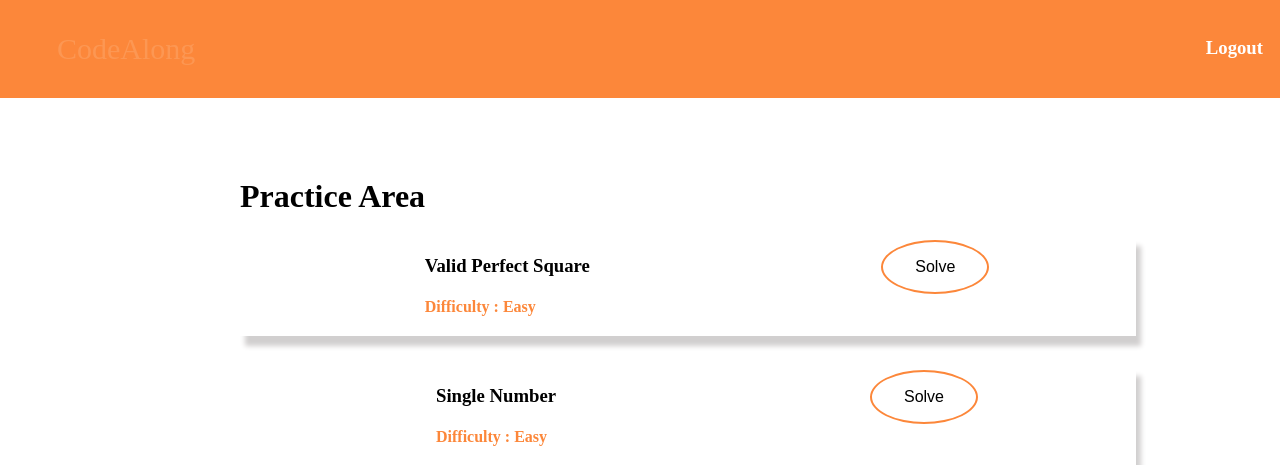
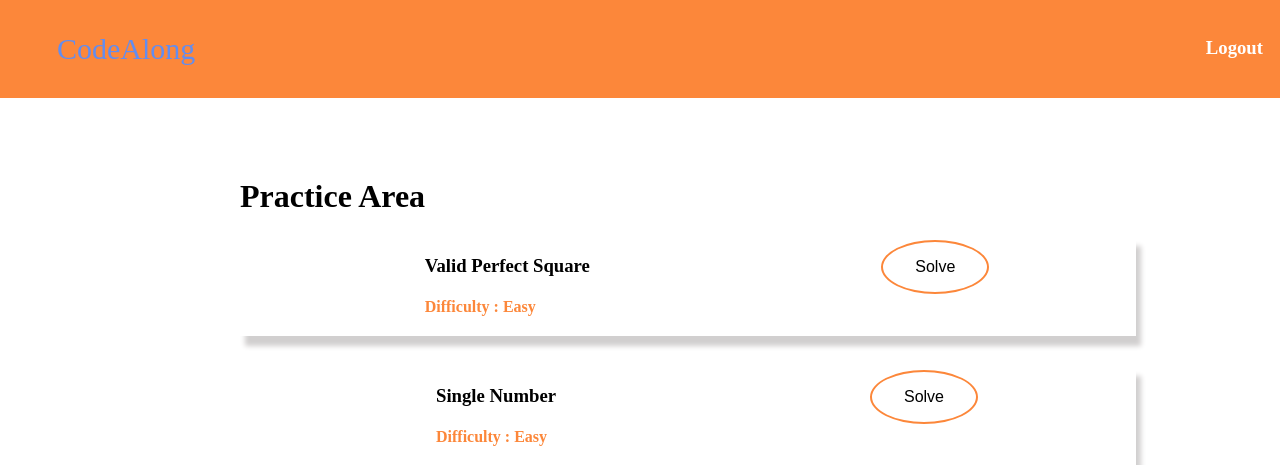
Before and after one commit to ParthChandanPC/OnlineJudge, a Django app: page / in a window 1280 px wide, with the pointer over the restyled element. Shown: the top 465 px of the page. Run offline with Django 3.2, Linux system fonts and the light colour scheme; a user stored in the database is signed in; data comes from the database, SQL or seed files in the repository.

Commit message:
Updated main.css

```diff
--- a/OJ/static/main.css
+++ b/OJ/static/main.css
@@ -43,7 +43,7 @@ body {
 }
 
 .nav .left:hover {
-    color: #fc9753;
+    color: #638def;
 }
 
 .nav ul {
@@ -58,22 +58,17 @@ body {
 
 .Question-list {
     justify-content: center;
-    /* margin: 0; */
     margin-top: 5rem;
     margin-left: 15rem;
     margin-right: 15rem;
     width: 70%;
-    /* border: 2px solid; */
 }
 
 .Question {
     width: 100%;
     box-shadow: 5px 10px 5px #d1cfcf;
     height: 100px;
-    /* max-height: 150px; */
-    /* height: fit-content; */
     margin-bottom: 30px;
-    /* display: ; */
 }
 
 .Question ul {
@@ -106,7 +101,6 @@ a:hover {
 
 .Question-view {
     justify-content: center;
-    /* margin: 0; */
     margin-top: 5rem;
     margin-left: 15rem;
     margin-right: 15rem;
@@ -114,9 +108,6 @@ a:hover {
     box-shadow: 5px 10px 5px #d1cfcf;
     padding: 20px;
 }
-
-
-/* CSS */
 
 .submit {
     margin: 50px;
@@ -132,11 +123,7 @@ a:hover {
 }
 
 .login {
-    /* display: flex;
-    align-items: center; */
     width: 35%;
-    /* margin-top:4rem;
-    margin-left: 3rem; */
     margin: auto;
     margin-top: 3rem;
     border: 3px solid #f1f1f1;
```
